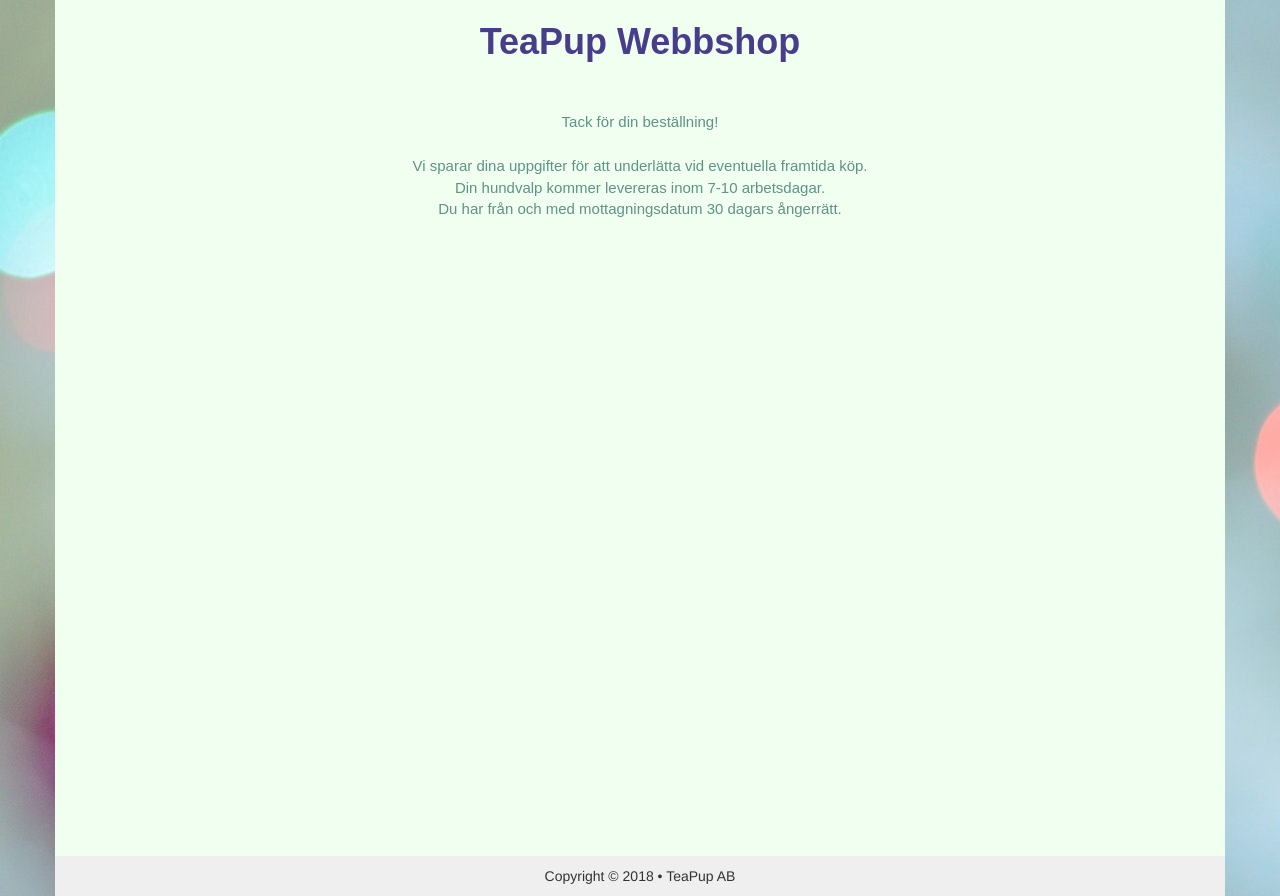
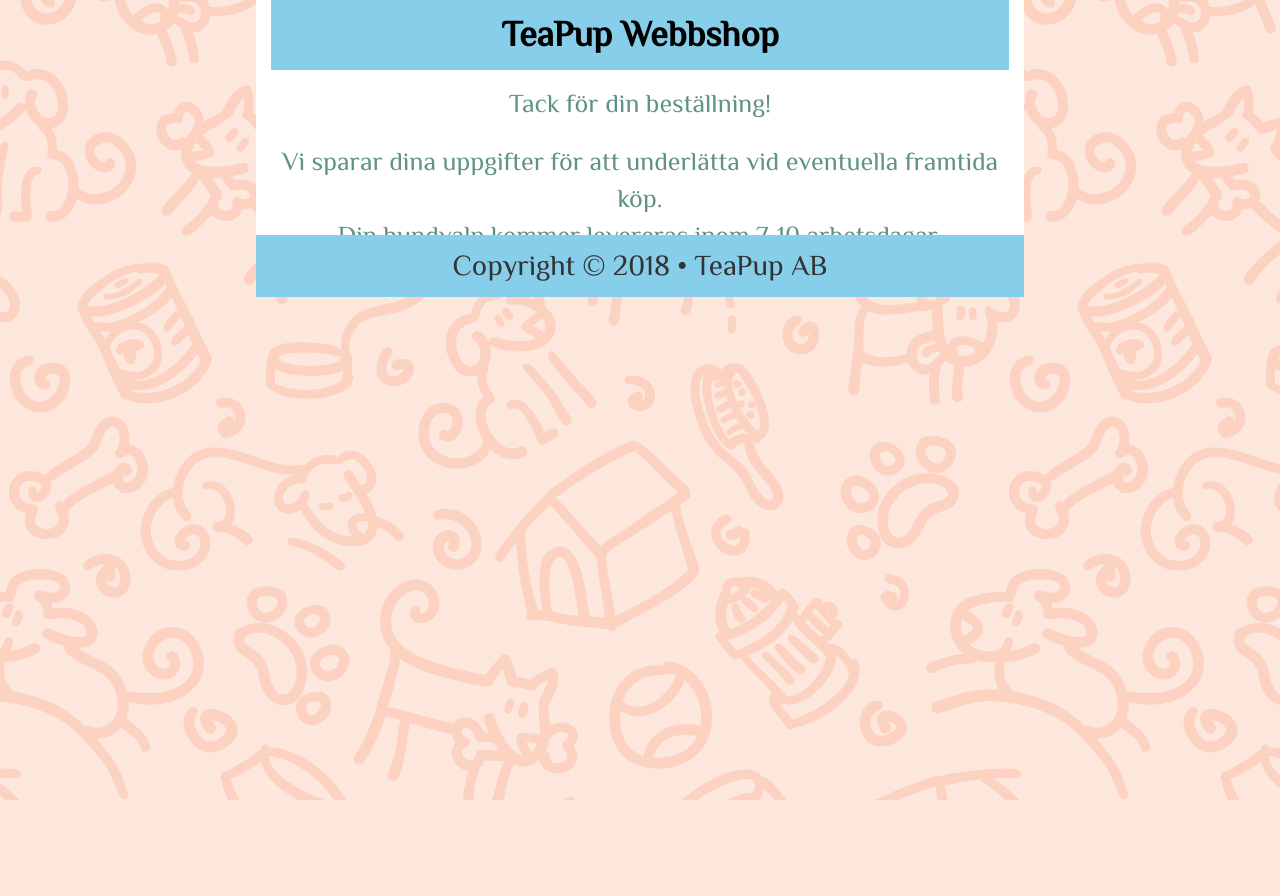
Before and after one commit to imostrom/Backend-Uppgift2, a PHP site: page /submit.php in a window 1280 px wide. After the commit the page ends 800 px from the top, so only its background shows below. Run offline with PHP 8.4, Linux system fonts and the light colour scheme; some libraries are stand-ins or nearby versions.

Commit message:
6th commit

```diff
--- a/api/products/index.php
+++ b/api/products/index.php
@@ -23,9 +23,7 @@
 
 $json_string = json_encode($array, JSON_PRETTY_PRINT);
 
+echo $json_string;
 
-echo "<pre>";
-echo $json_string;
-echo "</pre>";
 
 ?>
--- a/header.php
+++ b/header.php
@@ -9,6 +9,7 @@
   <script src="https://ajax.googleapis.com/ajax/libs/jquery/3.3.1/jquery.min.js"></script>
   <script src="https://maxcdn.bootstrapcdn.com/bootstrap/3.3.7/js/bootstrap.min.js"></script>
    <link rel="stylesheet" href="style.css">
+   <link href="https://fonts.googleapis.com/css?family=Philosopher" rel="stylesheet">
 
 </head>
 <body class="container">
--- a/index.php
+++ b/index.php
@@ -33,7 +33,7 @@
     <td><?php echo $row['description'] ?></td>
     <td><?php echo $row['price'] . " kronor" ?></td>
     <td>
-        <a href="bestallning.php?ID=<?=$row['ID']?>&namn=<?=$row['name']?>&pris=<?=$row['price']?>" class="btn-md btn-success">Köp</a>
+        <a href="bestallning.php?ID=<?=$row['ID']?>&namn=<?=$row['name']?>&pris=<?=$row['price']?>" class="btn-md btn-info">Köp</a>
     </td>
 </tr>
 <?php
@@ -42,7 +42,7 @@
 // echo "</pre>";
 endwhile; ?>
 
-</table>
+</table> <br><br>
 <?php
 
     include 'footer.php';
--- a/insert.php
+++ b/insert.php
@@ -3,7 +3,6 @@
 if (isset ($_POST['kundEmail']) &&($_POST['product_ID'])){
 
 
-print_r($_POST);
 
 /*
 Array
--- a/style.css
+++ b/style.css
@@ -1,51 +1,73 @@
 
+h2,h3{
+text-align: center;
+color: rgb(96, 146, 135);
+font-family: 'Philosopher', sans-serif;
+font-size: 1.9rem;
+margin-bottom:5px;
+}
 div,h2,h3{
     text-align: center;
     color: rgb(96, 146, 135);
-font-family: fantasy;
-font-size: 1.5rem;
+    font-family: 'Philosopher', sans-serif;
+    font-size: 2.6rem;
     margin-bottom:5px;
 }
-h1,p,a{
+p,a{
 text-align: center;
-color: darkslateblue;
-padding: 2px;
-margin-bottom: 2px;
-font-family: fantasy;
+color: black;
+padding: 8px;
+margin-bottom: 5px;
+font-family: 'Philosopher', sans-serif;
+}
+h1{
+    text-align: center;
+    color: rgb(102, 101, 101);
+    margin-top: 0;
+    padding: 15px;
+    margin-bottom: 5px;
+    font-family: 'Philosopher', sans-serif;
     }
 h4{
     text-align: center;
     color: darkslateblue;
     padding-bottom: 1px;
-    font-size: 2.5rem;
-    font-family: fantasy;
-    }*/
+    font-size: 2.9rem;
+    font-family: 'Philosopher', sans-serif;
+    }
+
+    .row{
+        margin-top: 30px;
+        margin-bottom: 30px;
+    }
 
     .row:after {
     content: "";
     display: table;
     clear: both;
     }
+
 img{
-height: 40%;
-width: 50%;
+height: 50%;
+width: 75%;
 }
 form {
 margin-top:20px;
-margin-left: 30%;
+margin-left: 20%;
 margin-right:30%;
+margin-bottom:10%;
 width: 70%;
-margin-bottom:50px;
+
 
 }
 body{
-background-color: honeydew;
 position: relative;
-height:112%
+height:relative;
+width: 70%;
 }
 html{
-background-image: url("Bilder/background.jpeg");
-height:100%
+background-image: url("Bilder/dog.jpg");
+height:relative;
 
 }
 footer {
@@ -54,21 +76,27 @@
     bottom: 0;
     left: 0;
     padding: 1rem;
-    background-color: #efefef;
+    background-color: skyblue;
     text-align: center;
-    padding: 10px;
-    margin-top: 100px;
+    font-family: 'Philosopher', sans-serif;
+    font-size: 2.9rem;
+    margin-top: 30px;
   }
 th,td{
 text-align: left;
-font-size: 2rem;
+font-size: 2.4rem;
 color: rgb(96, 146, 135);
-font-family: fantasy;
+font-family: 'Philosopher', sans-serif;
 margin:10px;
 }
 td{
-padding:30px;
+padding:20px;
 }
 .header{
-margin-bottom:50px;
+background-color: skyblue;
+text-align: center;
+font-size: 3.9rem;
 }
+.container{
+width: 60%;
+}
```
Also changed, not shown: bestallning.php (+6 -6 lines), Bilder/background-paw.png (added), Bilder/background.jpeg (deleted), Bilder/dog.jpg (added), 1 other file. Lines whose indentation alone changed are shown as unchanged.
